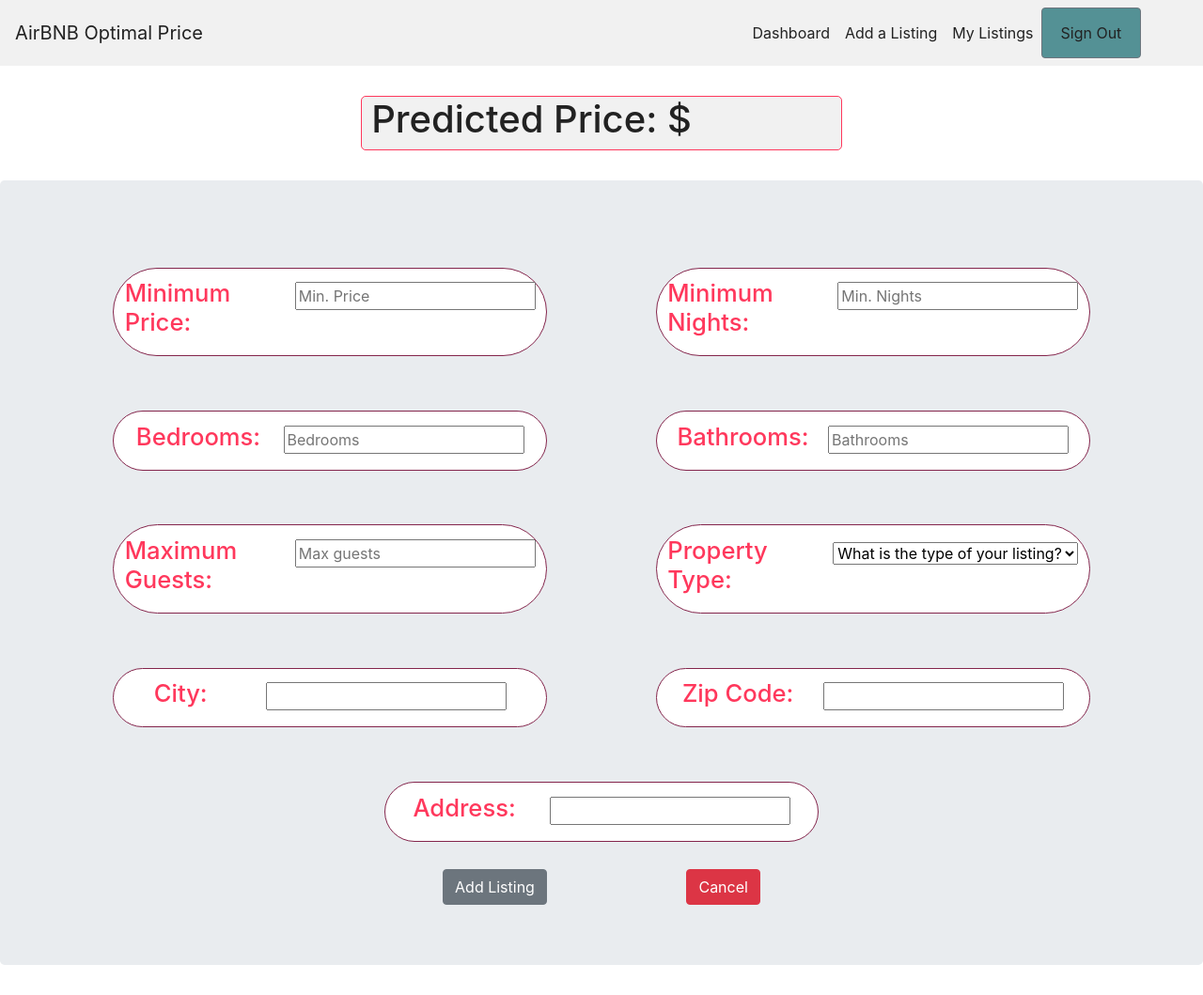
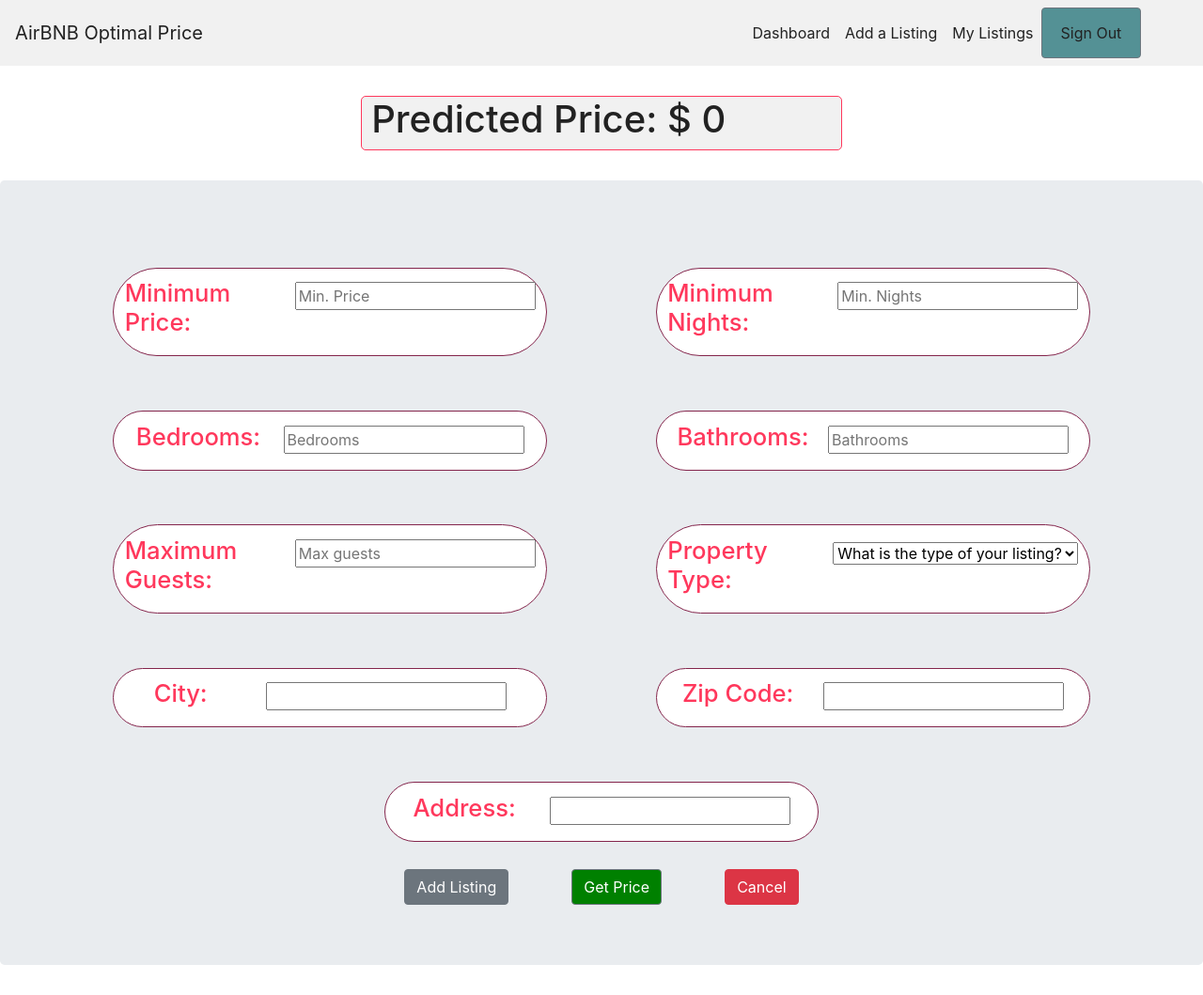
Before and after one commit to bw-ft-airbnb-1/front-end, a React (Create React App) app in the folder optimal-price/: page /newlisting in a window 1280 px wide. Shown: the whole page at 94% size. Built offline with nearby package versions, Linux system fonts and the light colour scheme.

Commit message:
Added button and additional slice of state to Add Listing Form.

```diff
--- a/optimal-price/src/components/Dashboard.css
+++ b/optimal-price/src/components/Dashboard.css
@@ -67,11 +67,14 @@
     margin-left: 2%;
 }
 
+.run-ds-btn {
+    background-color: green;
+}
+
 .button-div {
     width: 40%;
     margin-left: 30%;
     margin-right: 30%;
     display: flex;
     justify-content: space-around;
-
 }
--- a/optimal-price/src/components/Dashboard/AddListing.js
+++ b/optimal-price/src/components/Dashboard/AddListing.js
@@ -11,6 +11,7 @@
   import axios from 'axios';
 
   import '../Dashboard.css';
+import { reset } from 'ansi-colors';
 
  // import {axiosWithAuth} from './../utils/axiosWithAuth';
 //import Context from './../contexts/loginContext';
@@ -30,6 +31,9 @@
      zipCode: "",
      address: ""
  })
+ const [priceEst, setPriceEst] = useState({
+     price: 0.00
+ })
 
  // Still need to take care of Amenities, entirePlace, and Availability
 
@@ -46,11 +50,39 @@
      console.log("This is your add listing form state:", listing)
      //axios.post(" ",listing)
  }
+
+const runPriceEstimator = (event) => {
+    event.preventDefault()
+    setPriceEst(
+        listing.minimumPrice * listing.minimumNights
+    )
+}
+
+const cancelForm = () => {
+    setListing({
+        availability: {"Monday":false, "Tuesday":false, "Wednesday":false, "Thursday":false, "Friday":false, "Saturday":false, "Sunday":false},
+        minimumPrice: "",
+        minimumNights: "",
+        bedrooms: "",
+        bathrooms: "",
+        entirePlace: true,
+        maxGuests: "",
+        amenities: {"laundry":false, "spa":false, "wifi":false, "cleaning":false, "breakfast":false, "security":false, "pool":false, "patio":false},
+        propertyType: "",
+        city: "",
+        zipCode: "",
+        address: ""
+    })
+    setPriceEst({
+        price: 0.00
+    })
+}
+
     return(
         <div>
         <NavBar />
         <Card id="output-card" className="addCard">
-            <h1 className="output-label-text">Predicted Price: $</h1>
+    <h1 className="output-label-text">Predicted Price: $ {priceEst.price}</h1>
         </Card>
             <Jumbotron className="addListing-jumbo">
                 <form className="addListing" onSubmit={AddListing}>
@@ -183,7 +215,10 @@
                 <Button onClick={addListing} className="submitButton">
                     Add Listing
                 </Button>
-                <Button color="danger">
+                <Button onClick={runPriceEstimator} className="run-ds-btn">
+                    Get Price
+                </Button>
+                <Button onClick={cancelForm} color="danger">
                     Cancel
                 </Button>
                 </div>
```
